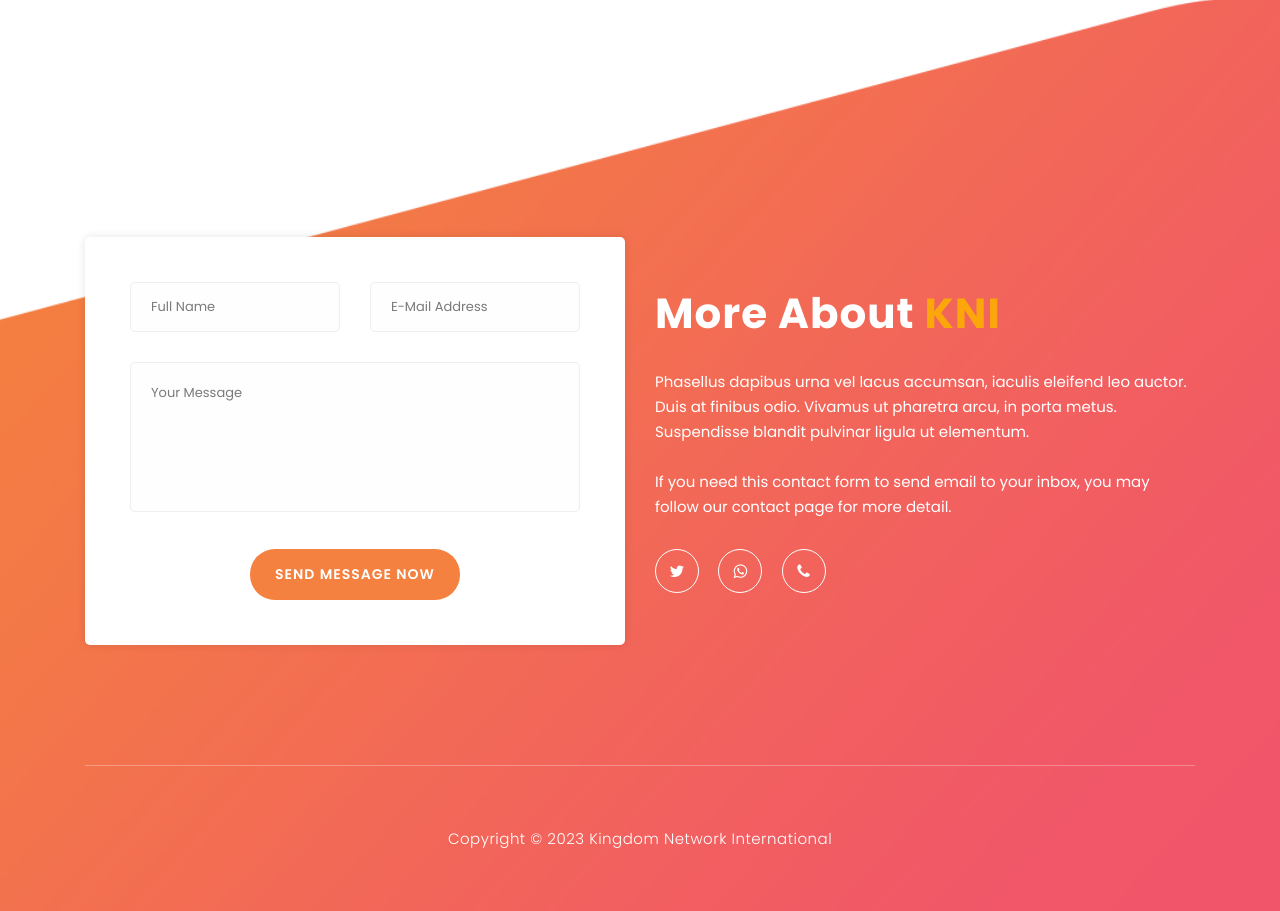
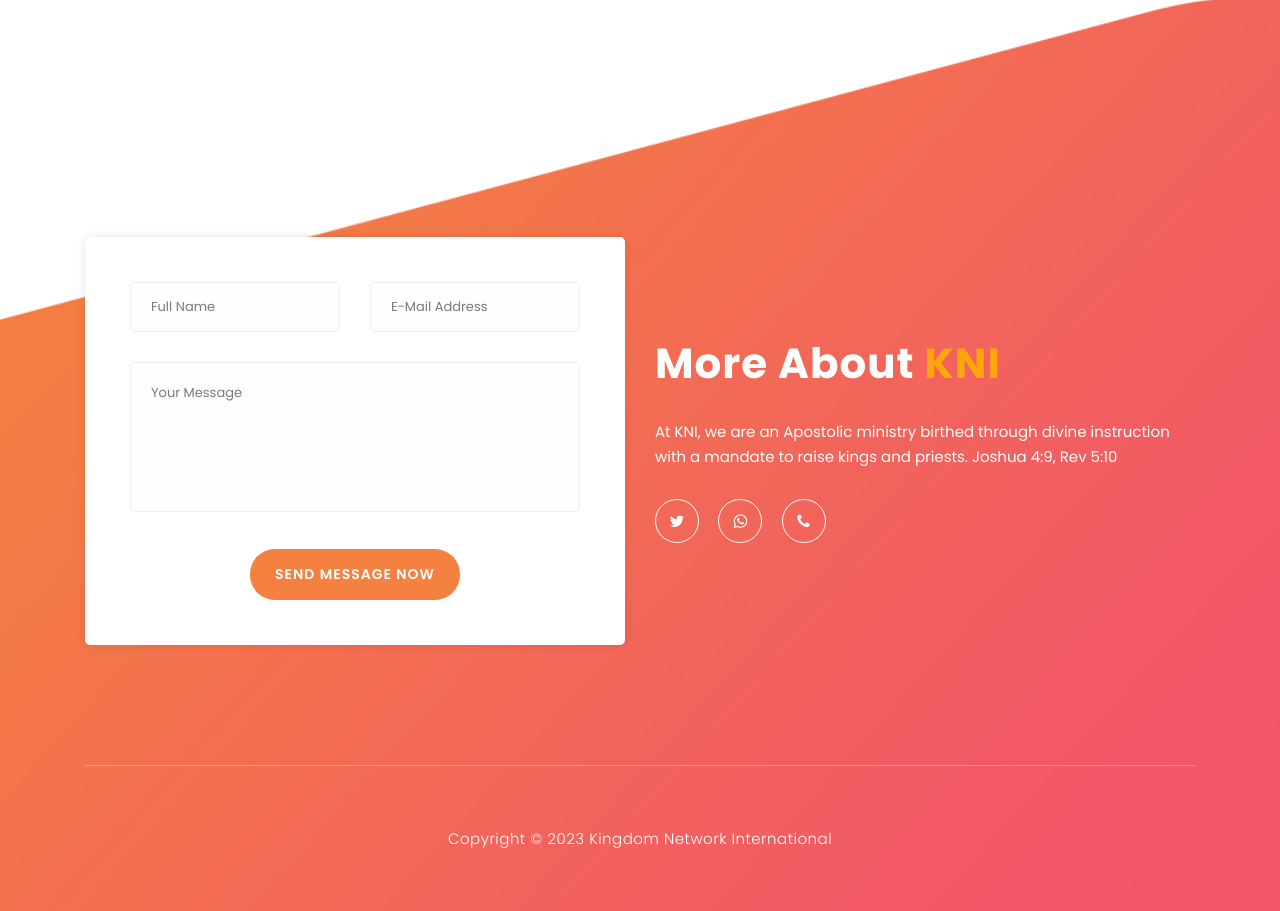
Before and after one commit to johnalalade/KNI, a plain HTML site: page index.html in a window 1280 px wide. Shown: the part 4299-5210 px from the top of the page. Drawn offline with Linux system fonts and the light colour scheme.

Commit message:
Creation

```diff
--- a/index.html
+++ b/index.html
@@ -320,11 +320,9 @@
                     <!-- ***** Contact Form End ***** -->
                     <div class="right-content col-lg-6 col-md-12 col-sm-12">
                         <h2>More About <em>KNI</em></h2>
-                        <p>Phasellus dapibus urna vel lacus accumsan, iaculis eleifend leo auctor. Duis at finibus odio.
-                            Vivamus ut pharetra arcu, in porta metus. Suspendisse blandit pulvinar ligula ut elementum.
-                            <br><br>If you need this contact form to send email to your inbox, you may follow our <a
-                                rel="nofollow" href="https://templatemo.com/contact" target="_parent">contact</a> page
-                            for more detail.
+                        <p>At KNI, we are an Apostolic ministry birthed through divine instruction with a
+                            mandate to raise kings and priests.
+                            Joshua 4:9, Rev 5:10
                         </p>
                         <ul class="social">
                             <!-- <li><a href="https://fb.com/templatemo"><i class="fa fa-facebook"></i></a></li> -->
```
